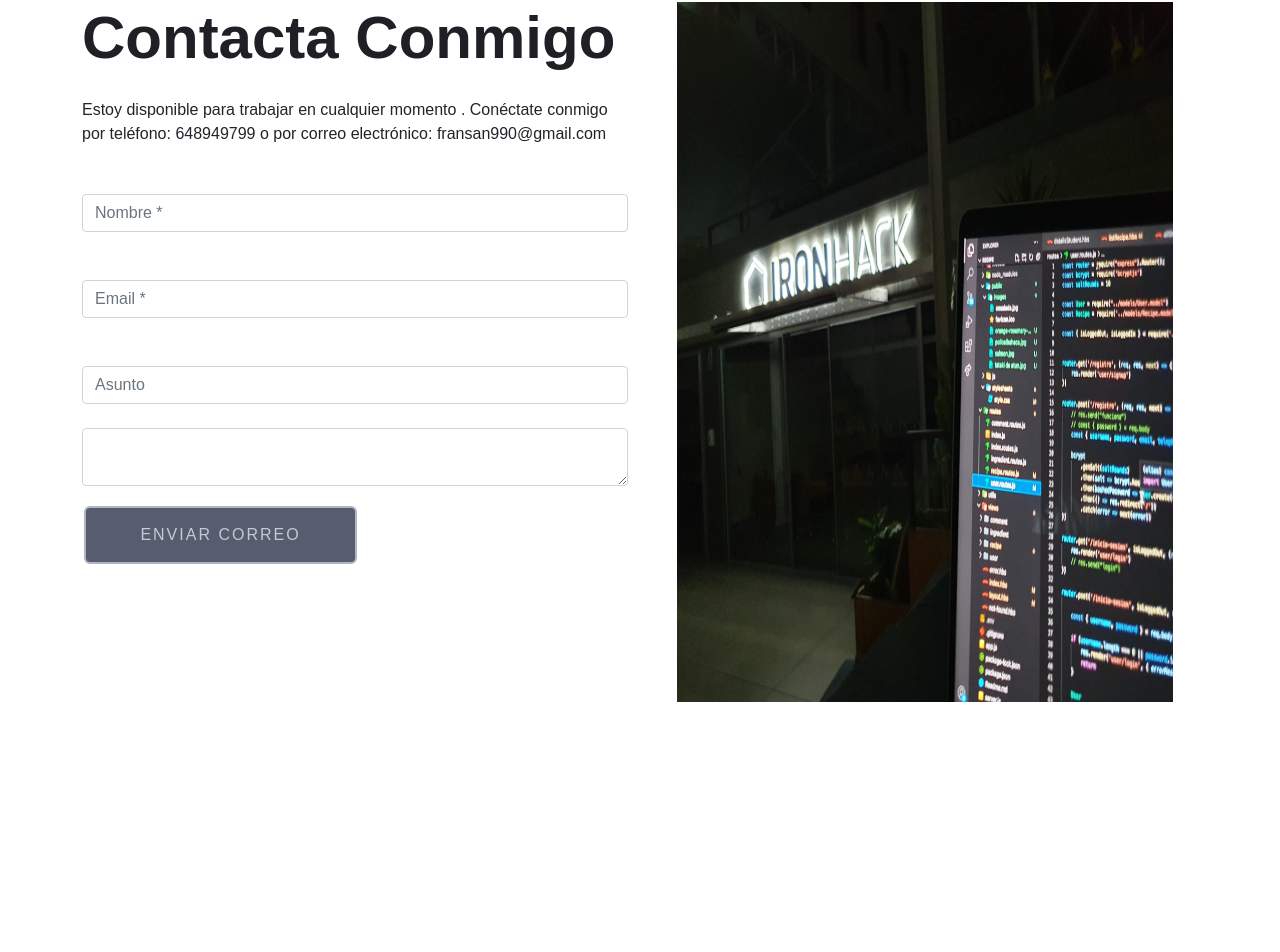
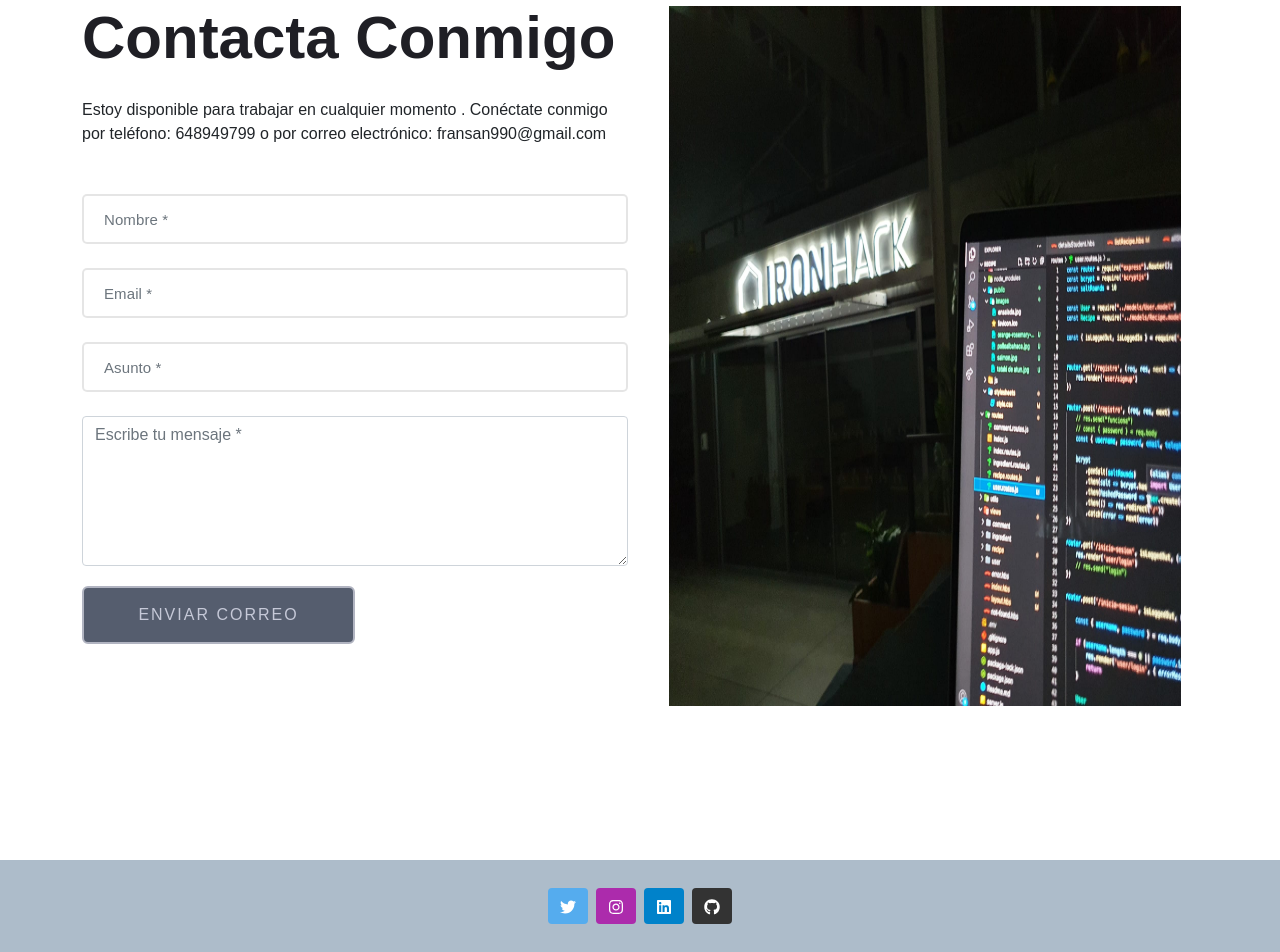
Before and after one commit to fransan990/Portafolio_v1, a React (Create React App) app: page / in a window 1280 px wide. Shown: the part 5012-5964 px from the top of the page. Before the commit the page ends 5762 px from the top, so only its background shows below. Built offline with nearby package versions, Linux system fonts and the light colour scheme; a web font is replaced by a local one.

Commit message:
Footer jsx and design

```diff
--- a/src/components/Contact/Contact.css
+++ b/src/components/Contact/Contact.css
@@ -61,6 +61,7 @@ textarea:focus {
     color: rgba(29, 39, 62, 0.75);
     background-color: transparent;
     box-shadow: 5px 5px;
+    border-radius: 2%;
 
 }
 
@@ -101,4 +102,6 @@ input[type]:focus {
     padding-left: 25px;
     padding-right: 25px;
     /* margin-left: 20px; */
+
+    /* box-shadow: 2px 2px 5px #999; */
 }
--- a/src/components/Contact/Contact.jsx
+++ b/src/components/Contact/Contact.jsx
@@ -22,7 +22,7 @@ const Contact = () => {
 
 
         e.preventDefault();
-        e.target.reset();
+
 
         emailjs.sendForm('service_opa6obq', 'template_uci8fqu', e.target, '-LcIVbhNWVgvNjhBZ')
 
@@ -31,6 +31,9 @@ const Contact = () => {
             }, (error) => {
                 console.log(error.text);
             });
+
+        document.querySelector("#pri").reset()
+
     }
 
     const imageIronhack = "../../../images/IronhackNoche.jpeg"
@@ -58,7 +61,7 @@ const Contact = () => {
                                     </div>
                                 </Col>
                                 <Col lg={12}>
-                                    {/* <form onSubmit={enviarEmail} className="caja">
+                                    <form onSubmit={enviarEmail} className="caja" id="pri">
                                         <div className="form-row mt-4">
                                             <div className="form-group col-md-6 col-lg-12">
                                                 <label for="nombre"></label>
@@ -78,39 +81,7 @@ const Contact = () => {
                                             <textarea type="text" className="form-control" id="mensaje" name="mensaje" placeholder="Escribe tu mensaje *" onChange={handleInputChange}></textarea>
                                         </div>
                                         <button type="submit" className="botonContact">Enviar Correo</button>
-                                    </form> */}
-
-
-                                    <Form onSubmit={enviarEmail}>
-
-                                        <Form.Group className="mt-4 col-md-6 col-lg-12" controlId="Nombre">
-                                            <Form.Label for="Nombre"></Form.Label>
-                                            <Form.Control type="text" name="Nombre" value={Nombre} placeholder="Nombre *" onChange={handleInputChange} />
-                                        </Form.Group>
-
-                                        <Form.Group className="mt-4 col-md-6 col-lg-12" controlId="Email" >
-                                            <Form.Label for="Email"></Form.Label>
-                                            <Form.Control type="text" name="Email" value={Email} placeholder="Email *" onChange={handleInputChange} />
-                                        </Form.Group>
-
-                                        <Form.Group className="mt-4 col-md-6 col-lg-12" controlId="Asunto">
-                                            <Form.Label for="Asunto"></Form.Label>
-                                            <Form.Control type="text" name="Asunto" value={Asunto} placeholder="Asunto" onChange={handleInputChange} />
-                                        </Form.Group>
-
-                                        <FloatingLabel controlId="Mensajes">
-                                            <Form.Control
-                                                as="textarea"
-                                                placeholder="Escribe tu mensaje *"
-                                                className="mt-4 w-100"
-                                                value={Mensaje}
-                                                onChange={handleInputChange}
-                                            />
-                                        </FloatingLabel>
-
-                                        <Button type="submit" className="botonContact">Enviar Correo</Button>
-
-                                    </Form>
+                                    </form>
                                 </Col>
 
                             </Row>
@@ -118,15 +89,16 @@ const Contact = () => {
                         </Col>
 
                         <Col lg={6}>
-                            <Image
-                                src={imageIronhack}
-                                // roundedCircle
-                                className="imagenIronhack"
-                            // id="Sobre Mi"
-                            />
+                            <Row>
+                                <Col lg={12} className="p-1">
 
+                                    <Image
+                                        src={imageIronhack}
+                                        className="imagenIronhack"
+                                    />
+                                </Col>
+                            </Row>
                         </Col>
-
                     </Row>
                 </Col>
             </Row >
--- a/src/components/Footer/Footer.css
+++ b/src/components/Footer/Footer.css
@@ -0,0 +1,29 @@
+.footer {
+    /* position: absolute;
+    left: 0;
+    bottom: 0; */
+    width: 100%;
+    background-color: red;
+    color: white;
+    text-align: center;
+    margin-top: 150px;
+    background-color: #00305c52;
+    position: relative;
+}
+
+
+.twiter {
+    background-color: #55acee
+}
+
+.instagram {
+    background-color: #ac2bac
+}
+
+.linkedin {
+    background-color: #0082ca;
+}
+
+.github {
+    background-color: #333333;
+}
--- a/src/components/Footer/Footer.jsx
+++ b/src/components/Footer/Footer.jsx
@@ -0,0 +1,29 @@
+import { Container, Row, Col } from "react-bootstrap"
+import { FaFacebookF, FaGithub, FaGoogle, FaInstagram, FaLinkedin, FaTwitter } from "react-icons/fa";
+
+import "./Footer.css"
+const Footer = () => {
+
+
+    // hacerlo con map array y ponerlo mas bonito nose como bueno si radius a los botones y eso
+    return (
+
+        <Col lg={12} className="footer">
+            <div className="text-center text-white">
+                <div className="p-4 pb-0">
+                    <div className="mb-4">
+                        <div className="btn btn-primary btn-floating m-1 twiter"> <FaTwitter /></div>
+                        <div className="btn btn-primary btn-floating m-1 instagram"> <FaInstagram /></div>
+                        <div className="btn btn-primary btn-floating m-1 linkedin"> <FaLinkedin /></div>
+                        <div className="btn btn-primary btn-floating m-1 github"> <FaGithub /></div>
+                    </div>
+                </div>
+
+                <div className="text-center p-3 bg-dark">
+                    © 2022 Copyright: Francisco Javier
+                </div>
+            </div>
+        </Col>
+    )
+}
+export default Footer
--- a/src/pages/HomePage/HomePage.jsx
+++ b/src/pages/HomePage/HomePage.jsx
@@ -4,6 +4,7 @@ import Header from "../../components/Header/Header"
 import About from "../../components/About/About"
 import Projects from "../../components/Projects/Projects"
 import Contact from "../../components/Contact/Contact"
+import Footer from "../../components/Footer/Footer"
 
 const HomePage = () => {
 
@@ -14,6 +15,8 @@ const HomePage = () => {
             <About />
             <Projects />
             <Contact />
+            <Footer />
+
 
         </>
 
```
